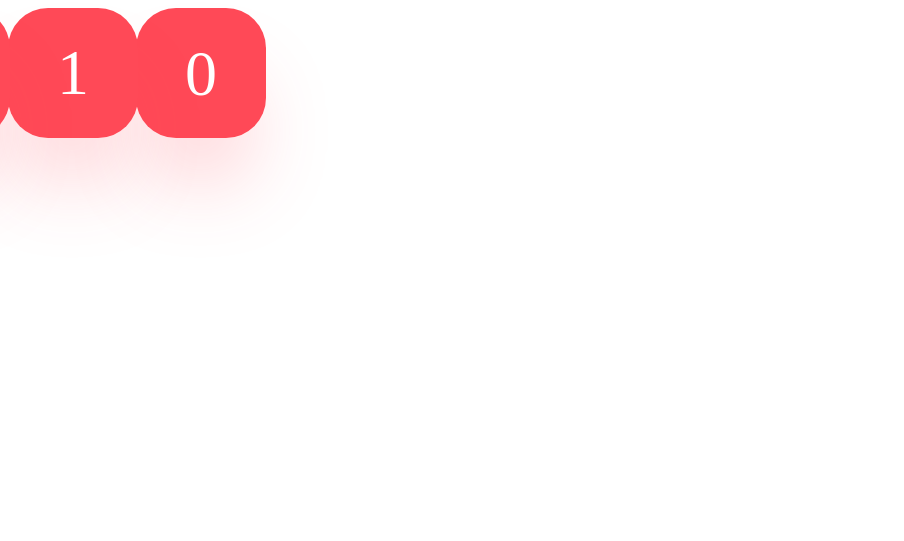
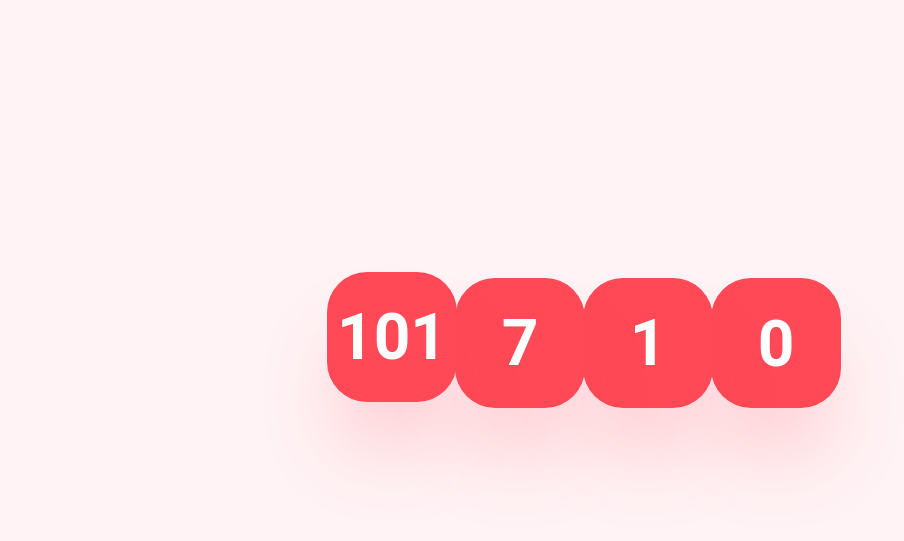
Before and after one commit to Sreshth01/executive_summary_SWC, a plain HTML site: page Resources/Timer/index.html in a window 1280 px wide. Shown: the whole page, without its empty margins (0-904 px from the left). Drawn offline with nearby package versions, Linux system fonts and the light colour scheme.

Commit message:
timer fix

```diff
--- a/Resources/Timer/index.html
+++ b/Resources/Timer/index.html
@@ -36,7 +36,7 @@
 
 </html>
 
-<script src="https://cdnjs.cloudflare.com/ajax/libs/animejs/3.2.0/anime.min.js"></script>
+<script src="node_modules/animejs/lib/anime.min.js"></script>
 <script src="https://ajax.googleapis.com/ajax/libs/jquery/3.5.1/jquery.min.js"></script>
 
 
--- a/Resources/Timer/style.css
+++ b/Resources/Timer/style.css
@@ -1,4 +1,17 @@
-
+html, body {
+  height: 100%;
+  width: 100%;
+}
+body {
+  display: flex;
+  align-items: center;
+  justify-content: center;
+  font-family: 'Roboto', sans-serif;
+  font-weight: 700;
+  color: #231f20;
+  font-size: 20px;
+  background: #fff3f5;
+}
 .wrap {
   position: relative;
 }
--- a/maincss.css
+++ b/maincss.css
@@ -1,3 +1,5 @@
+
+
 .body{
     background-color: white;
 }
```
